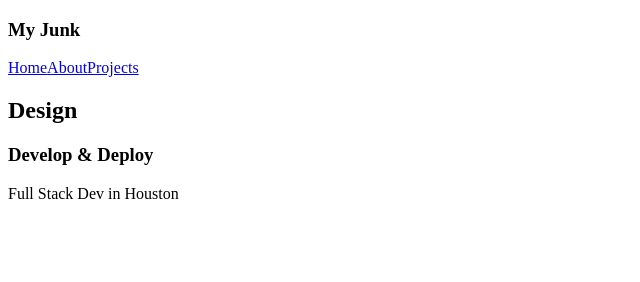
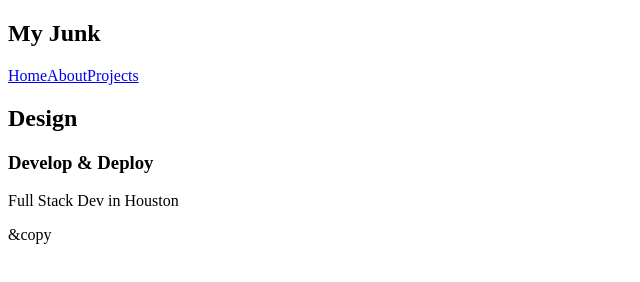
Before and after one commit to rsamhollyer/gatsby-tuts, a Gatsby site: page / in a window 1280 px wide. Shown: the whole page, without its empty margins (0-640 px from the left). Built offline with nearby package versions, Linux system fonts and the light colour scheme; Gatsby itself is replaced by a stand-in of ours.

Commit message:
add nav and layout

```diff
--- /dev/null
+++ b/src/components/Layouts.jsx
@@ -0,0 +1,12 @@
+import React from 'react'
+import Nav from './Nav'
+
+export default function Layouts({ children }) {
+  return (
+    <div className="layouts">
+      <Nav />
+      <div className="content">{children}</div>
+      <footer>&copy</footer>
+    </div>
+  )
+}
--- a/src/components/Nav.jsx
+++ b/src/components/Nav.jsx
@@ -8,7 +8,7 @@ export default function Nav() {
       <div className="link">
         <Link to="/">Home</Link>
         <Link to="/about">About</Link>
-        <Link to="projects">Projects</Link>
+        <Link to="/projects">Projects</Link>
       </div>
     </nav>
   )
--- a/src/pages/index.jsx
+++ b/src/pages/index.jsx
@@ -1,15 +1,16 @@
 import React from 'react'
-import Nav from '../components/Nav'
+import Layouts from '../components/Layouts'
 
 export default function Home() {
   return (
+    <Layouts>
       <section>
-      <Nav />
         <div>
           <h2>Design</h2>
           <h3>Develop & Deploy</h3>
           <p>Full Stack Dev in Houston</p>
         </div>
       </section>
+    </Layouts>
   )
 }
```
Also changed, not shown: src/pages/404.jsx (+7 -4 lines), src/pages/about.jsx (+12 -9 lines), src/pages/projects/index.jsx (+7 -4 lines), 1 other file. Lines whose indentation alone changed are shown as unchanged.
